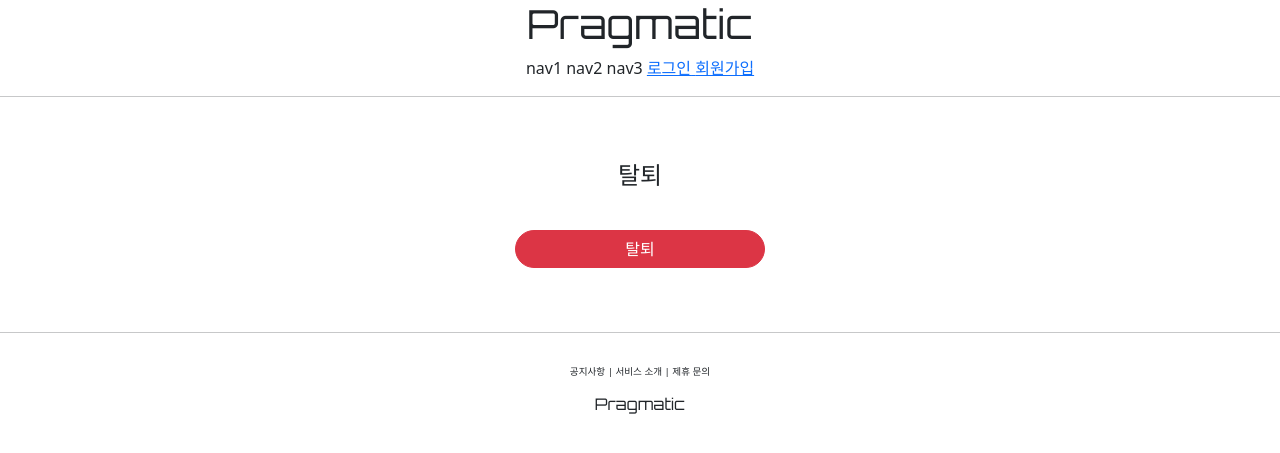
After one commit to Haedong-Jeon/django_study_pragmatic, a Django app: template accountapp/templates/accountapp/delete.html in a window 1280 px wide. The commit adds this page. Shown: the top 453 px of the page. Run offline with Django 3.2, Linux system fonts and the light colour scheme; the template is opened without the code that fills it, so the values that code supplies are empty; parts of the project's set-up code (start-up, migrations or seed data) failed here and were passed over; some libraries are stand-ins or nearby versions.

Commit message:
회원탈퇴 구현

```diff
--- /dev/null
+++ b/accountapp/templates/accountapp/delete.html
@@ -0,0 +1,15 @@
+{% extends 'base.html' %}
+{% load bootstrap4 %}
+{% block content %}
+    <div style="text-align:center; max-width: 500px; margin: 4rem auto;">
+        <div class='mb-4'>
+            <h4>
+            탈퇴
+            </h4>
+        </div>
+        <form action='{% url 'accountapp:delete' pk=user.pk %}' method='post'>
+            {% csrf_token %}
+            <input type='submit' class='btn btn-danger rounded-pill col-6 mt-3' value='탈퇴'>
+        </form>
+    </div>
+{% endblock %}
--- a/accountapp/templates/accountapp/detail.html
+++ b/accountapp/templates/accountapp/detail.html
@@ -15,6 +15,11 @@
                 회원 정보 수정
                 </p>
             </a>
+            <a href='{% url 'accountapp:delete' pk=user.pk %}'>
+                <p>
+                회원 탈퇴
+                </p>
+            </a>
             {% endif %}
         </div>
     </div>
--- a/accountapp/urls.py
+++ b/accountapp/urls.py
@@ -2,7 +2,7 @@ from django.urls import path
 from django.contrib.auth.views import LoginView
 from django.contrib.auth.views import LogoutView
 from .views import hello_world
-from .views import AccountCreateView, AccountDetailView, AccountUpdateView
+from .views import AccountCreateView, AccountDetailView, AccountUpdateView, AccountDeleteView
 
 
 app_name = 'accountapp'
@@ -14,4 +14,5 @@ urlpatterns = [
     path('create/', AccountCreateView.as_view(), name='create'),
     path('update/<int:pk>',AccountUpdateView.as_view(), name='update'),
     path('detail/<int:pk>',AccountDetailView.as_view(), name='detail'),
+    path('delete/<int:pk>',AccountDeleteView.as_view(), name='delete'),
 ]
--- a/accountapp/views.py
+++ b/accountapp/views.py
@@ -8,6 +8,7 @@ from django.urls import reverse, reverse_lazy
 from django.views.generic import CreateView
 from django.views.generic import DetailView
 from django.views.generic import UpdateView
+from django.views.generic import DeleteView
 
 from django.shortcuts import render
 
@@ -47,3 +48,8 @@ class AccountUpdateView(UpdateView):
     form_class = AccountUpdateForm
     success_url = reverse_lazy('accountapp:hello_world')
     template_name = 'accountapp/update.html'
+
+class AccountDeleteView(DeleteView):
+    model = User
+    success_url = reverse_lazy('accountapp:login')
+    template_name = 'accountapp/delete.html'
--- a/templates/header.html
+++ b/templates/header.html
@@ -10,6 +10,9 @@
         <a href='{% url 'accountapp:login'%}?next={{ request.path }}'>
             <span>로그인</span>
         </a>
+        <a href='{% url 'accountapp:create'%}?next={{ request.path }}'>
+            <span>회원가입</span>
+        </a>
         {% else %}
         <a href='{% url 'accountapp:detail' pk=user.pk %}'>
             <span>마이 페이지</span>
```
